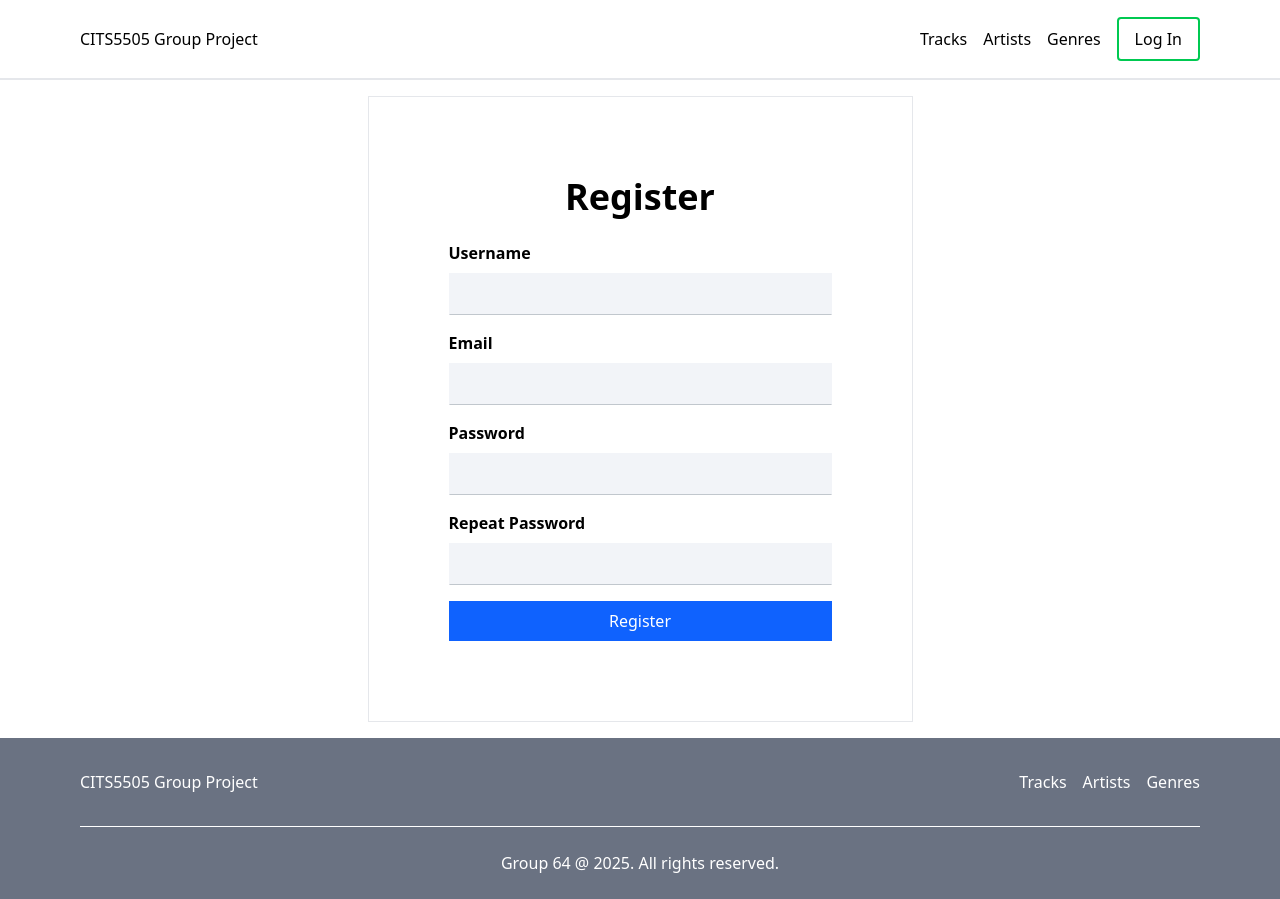
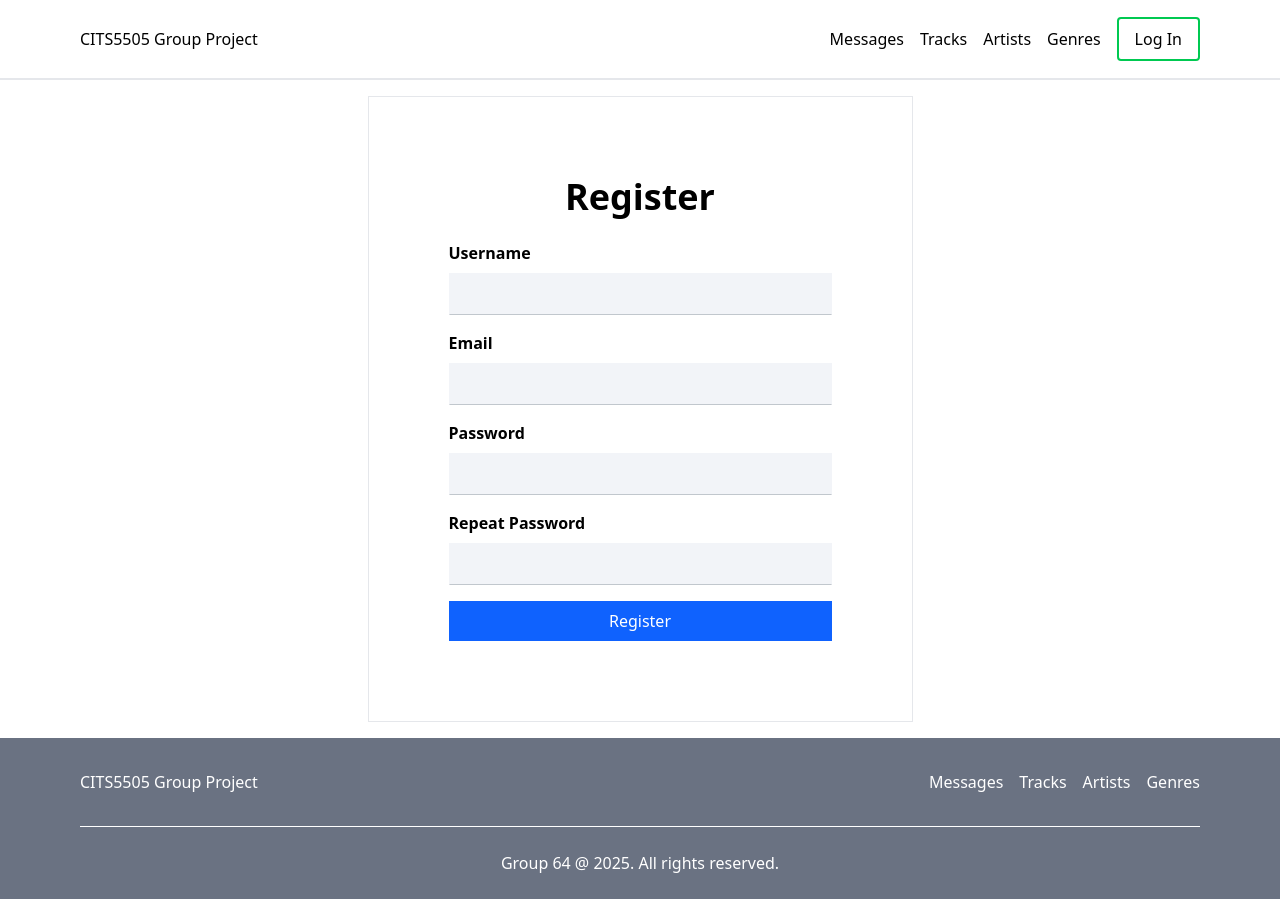
Before and after one commit to ErikaKK/cits5505_group_project, a Flask app: page /register in a window 1280 px wide. Run offline with Flask 3, Linux system fonts and the light colour scheme.

Commit message:
Add entry to share system (/messages)

```diff
--- a/app/templates/base.html
+++ b/app/templates/base.html
@@ -44,6 +44,7 @@
           class="flex flex-col md:gap-4 justify-center items-center md:flex-row"
           id="navbar-menu-items"
         >
+          <a href="/messages" class="py-2 hover:text-green-500">Messages</a>
           <a href="" class="py-2 hover:text-green-500">Tracks</a
           ><a href="" class="py-2 hover:text-green-500">Artists</a
           ><a href="" class="py-2 hover:text-green-500">Genres</a>
@@ -94,6 +95,7 @@
       >
         <a href="/"> CITS5505 Group Project </a>
         <div class="flex md:gap-4 items-center flex-col md:flex-row">
+          <a href="/messages" class="py-2 hover:text-green-500">Messages</a>
           <a href="" class="py-2 hover:text-green-500">Tracks</a
           ><a href="" class="py-2 hover:text-green-500">Artists</a
           ><a href="" class="py-2 hover:text-green-500">Genres</a>
```
